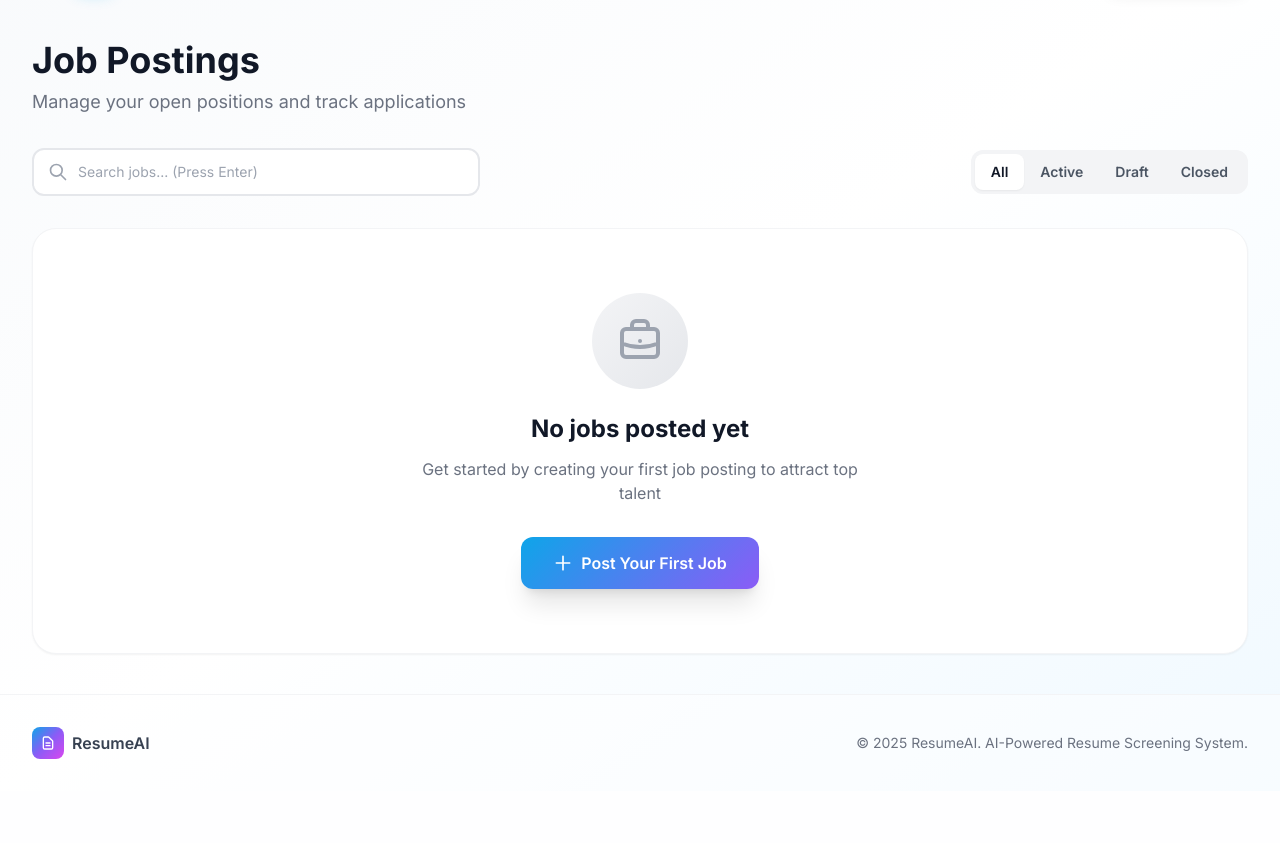
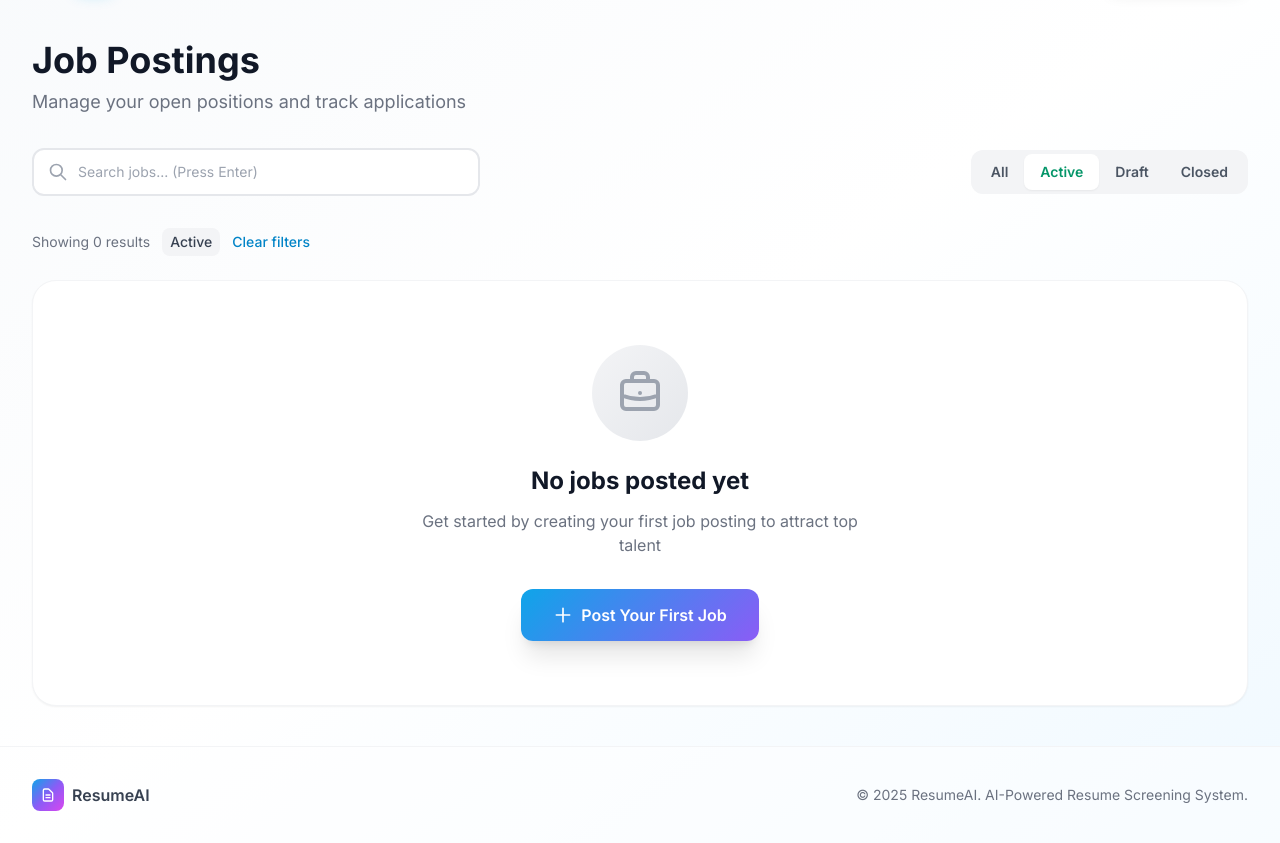
Before and after one commit to sourabhossain/resume_screener, a Django app: page /jobs/ in a window 1280 px wide. Shown: the part 69-912 px from the top of the page. Before the commit the page ends 828 px from the top, so only its background shows below. Run offline with Django 5.2, Linux system fonts and the light colour scheme; the visitor is signed in with stand-in values (Sample User, id 1); data that the repository does not hold is empty; some libraries are stand-ins or nearby versions.

Commit message:
feat: Implement default 'active' and 'all' status filtering for job listings, with corresponding tests and UI updates.

```diff
--- a/apps/core/views.py
+++ b/apps/core/views.py
@@ -67,9 +67,13 @@
             Q(description__icontains=search_query)
         )
 
-    # Status filter
-    status_filter = request.GET.get('status', '').strip()
-    if status_filter and status_filter in ['active', 'draft', 'closed']:
+    # Status filter - default to 'active' if not specified
+    status_filter = request.GET.get('status', 'active').strip()
+
+    # Handle 'all' to show all jobs (no filter)
+    if status_filter == 'all':
+        pass  # No filtering
+    elif status_filter in ['active', 'draft', 'closed']:
         jobs = jobs.filter(status=status_filter)
 
     jobs = jobs.order_by('-created_at')
--- a/templates/core/job_list.html
+++ b/templates/core/job_list.html
@@ -28,8 +28,8 @@
 
     <!-- Status Filter Tabs -->
     <div class="flex bg-gray-100 dark:bg-dark-700 p-1 rounded-xl">
-        <a href="{% url 'core:job_list' %}{% if search_query %}?q={{ search_query }}{% endif %}"
-           class="px-4 py-2 text-sm font-semibold rounded-lg transition-all {% if not status_filter %}bg-white dark:bg-dark-600 text-gray-900 dark:text-white shadow-sm{% else %}text-gray-600 dark:text-gray-300 hover:text-gray-900 dark:hover:text-white{% endif %}">
+        <a href="{% url 'core:job_list' %}?status=all{% if search_query %}&q={{ search_query }}{% endif %}"
+           class="px-4 py-2 text-sm font-semibold rounded-lg transition-all {% if status_filter == 'all' %}bg-white dark:bg-dark-600 text-gray-900 dark:text-white shadow-sm{% else %}text-gray-600 dark:text-gray-300 hover:text-gray-900 dark:hover:text-white{% endif %}">
             All
         </a>
         <a href="{% url 'core:job_list' %}?status=active{% if search_query %}&q={{ search_query }}{% endif %}"
```
Also changed, not shown: apps/core/tests/test_views.py (+22 -0 lines).
